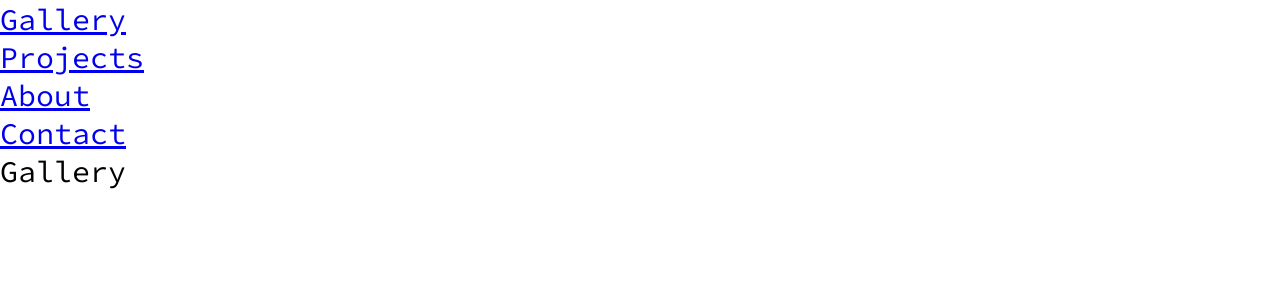
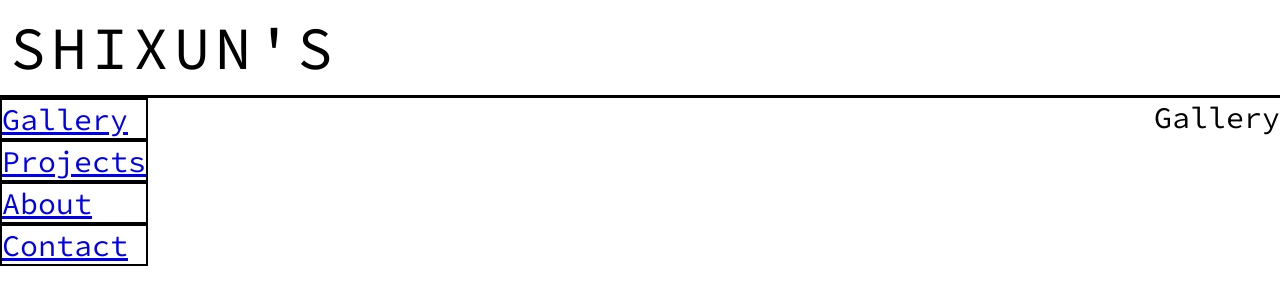
Before and after one commit to RicardoYam/Shixun_Blog, a React (Vite) app: page / in a window 1280 px wide. Shown: the top 304 px of the page. Built offline with nearby package versions, Linux system fonts and the light colour scheme.

Commit message:
css updated

```diff
--- a/src/App.jsx
+++ b/src/App.jsx
@@ -6,7 +6,7 @@ import Root from './pages/root.jsx'
 function App() {
   return (
     <>
-      <div>
+      <div className='container'>
         <Routes>
           <Route path='/' element={<Root />}></Route>
         </Routes>
--- /dev/null
+++ b/src/components/Nav.css
@@ -0,0 +1,7 @@
+.nav-menu {
+    display: inherit;
+}
+
+.nav-item {
+    border: 2px solid;
+}
--- a/src/components/Nav.jsx
+++ b/src/components/Nav.jsx
@@ -1,17 +1,18 @@
 import React from 'react'
 import { Link } from 'react-router-dom'
+import './Nav.css'
 
 function nav() {
   return (
     <>
-        <nar className="navbar">
+        <nav className="navbar">
             <ul className='nav-menu'>
                 <li className='nav-item'><Link to='/gallery' className='nav-link'>Gallery</Link></li>
                 <li className='nav-item'><Link to='/projects' className='nav-link'>Projects</Link></li>
                 <li className='nav-item'><Link to='/about' className='nav-link'>About</Link></li>
                 <li className='nav-item'><Link to='/contact' className='nav-link'>Contact</Link></li>
             </ul>
-        </nar>
+        </nav>
     </>
   )
 }
--- /dev/null
+++ b/src/components/Title.css
@@ -0,0 +1,9 @@
+.title {
+    border-style: none none solid none;
+    padding: 10px;
+}
+
+.title span {
+    font-size: 60px;
+    letter-spacing: 5px;
+}
--- /dev/null
+++ b/src/components/Title.jsx
@@ -0,0 +1,12 @@
+import React from 'react'
+import './Title.css'
+
+function Title() {
+  return (
+    <div className='title'>
+        <span>SHIXUN'S</span>
+    </div>
+  )
+}
+
+export default Title
--- a/src/pages/root.jsx
+++ b/src/pages/root.jsx
@@ -1,12 +1,16 @@
 import React from 'react'
 import Nav from '../components/Nav'
 import Gallery from '../components/Gallery'
+import Title from '../components/Title'
 
 function root() {
   return (
     <>
+      <Title></Title>
+      <div className='content'>
         <Nav />
         <Gallery />
+      </div>
     </>
   )
 }
--- a/src/styles.css
+++ b/src/styles.css
@@ -32,6 +32,10 @@ body {
     font-family: Myfont;
 }
 
+.content {
+    display: flex;
+    justify-content: space-between;
+}
 
 
 @font-face {
```
